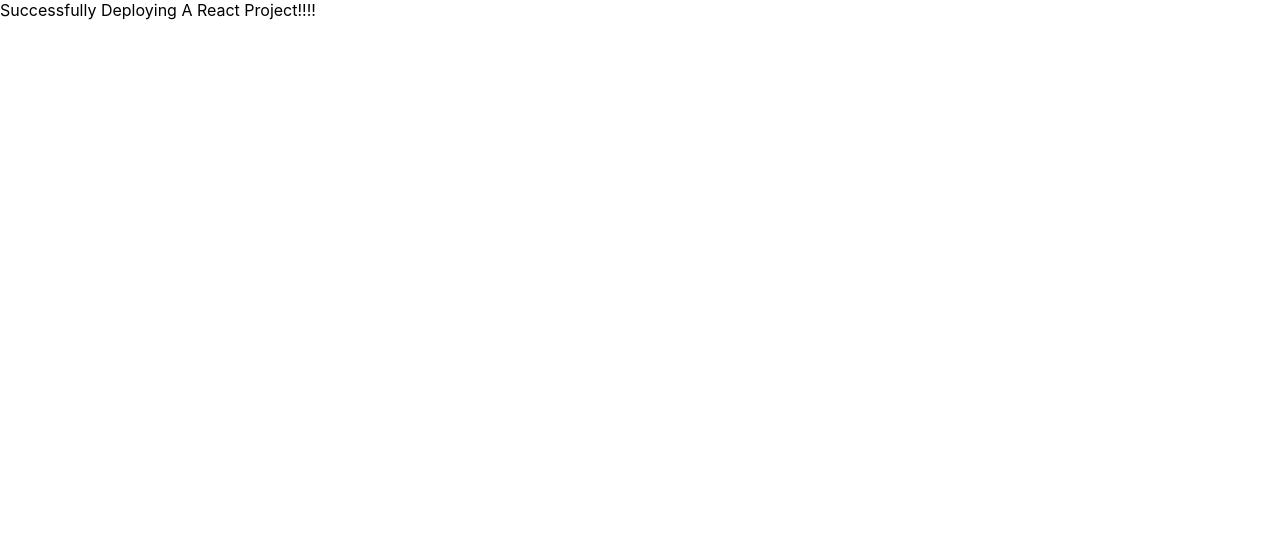
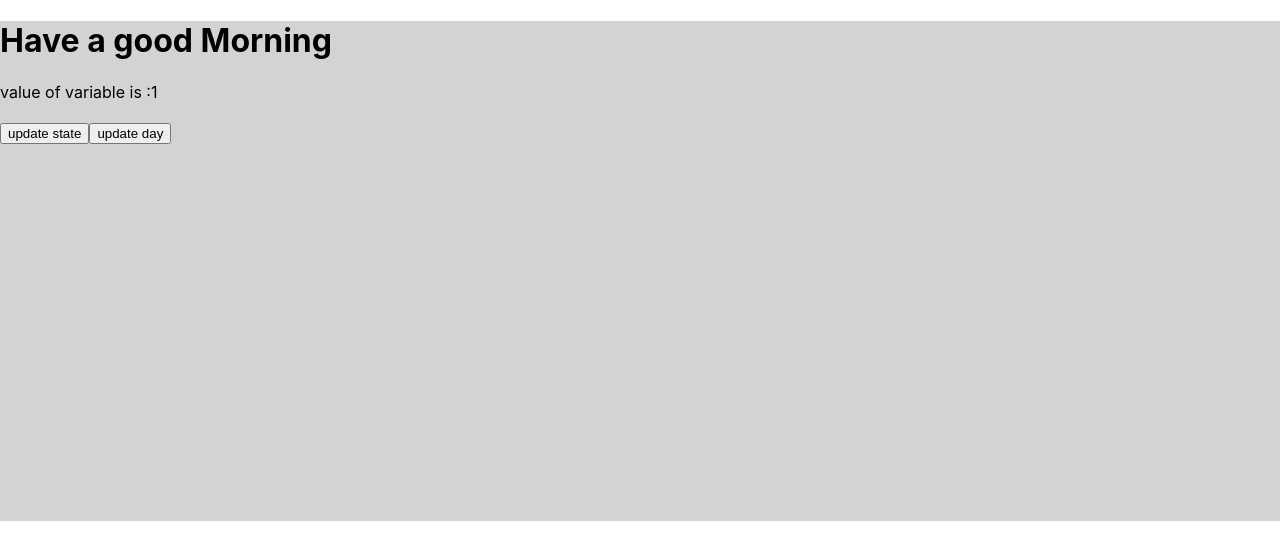
Before and after one commit to zeeshan526/project01, a React (Create React App) app: page / in a window 1280 px wide. Shown: the top 560 px of the page. Built offline with nearby package versions, Linux system fonts and the light colour scheme.

Commit message:
update-app

```diff
--- a/src/App.css
+++ b/src/App.css
@@ -1,38 +1,8 @@
-.App {
-  text-align: center;
+.box {
+height: 500px;
+background-color: lightgray;
 }
+.daylight{
 
-.App-logo {
-  height: 40vmin;
-  pointer-events: none;
+  background-color: rgb(236, 236, 15);
 }
-
-@media (prefers-reduced-motion: no-preference) {
-  .App-logo {
-    animation: App-logo-spin infinite 20s linear;
-  }
-}
-
-.App-header {
-  background-color: #282c34;
-  min-height: 100vh;
-  display: flex;
-  flex-direction: column;
-  align-items: center;
-  justify-content: center;
-  font-size: calc(10px + 2vmin);
-  color: white;
-}
-
-.App-link {
-  color: #61dafb;
-}
-
-@keyframes App-logo-spin {
-  from {
-    transform: rotate(0deg);
-  }
-  to {
-    transform: rotate(360deg);
-  }
-}
--- a/src/App.js
+++ b/src/App.js
@@ -1,11 +1,26 @@
-import React from 'react';
+import React, {useState} from 'react';
 //import logo from './logo.svg';
 import './App.css';
+import Room from './Room';
 
 function App() {
+    //const state = useState(true);
+    //console.log("State=",state);
+    const[Count, setCount] =useState(1);
+
+//    function updateLit(){
+//        console.log("button clicked")
+//    }
+    const [isMorning, setMorning]=useState(true);
+
   return (
-    <div>
-Successfully Deploying A React Project!!!!
+    <div className='box'>
+
+    <h1>Have a good {isMorning?'Morning':'Night'}</h1>
+      <Room Counter={Count}/>
+      <br/>
+      <button onClick={()=> setCount(Count+1)}>update state</button>
+      <button onClick={()=>setMorning(!isMorning)}>update day</button>
     </div>
   );
 }
--- /dev/null
+++ b/src/Room.js
@@ -0,0 +1,14 @@
+import React from 'react';
+//import logo from './logo.svg';
+//import './App.css';
+
+
+function Room(props) {
+  return (
+    <div>
+      value of variable is :{props.Counter}
+    </div>
+  );
+}
+
+export default Room;
```
